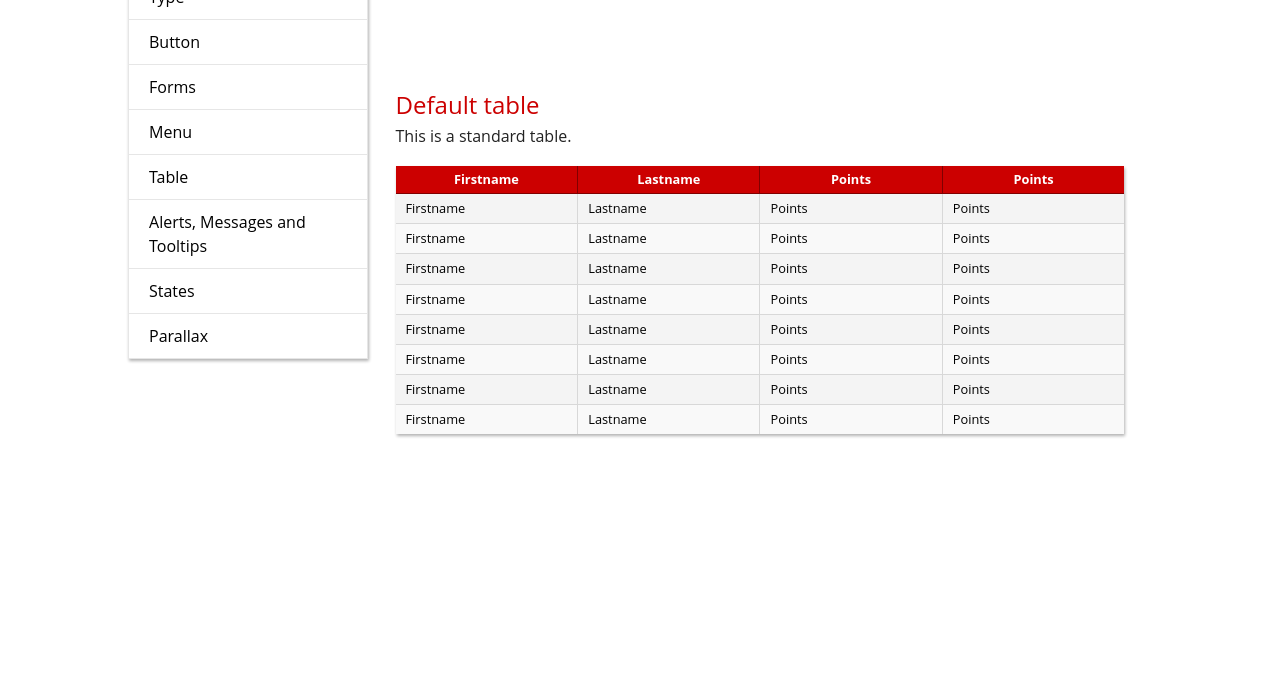
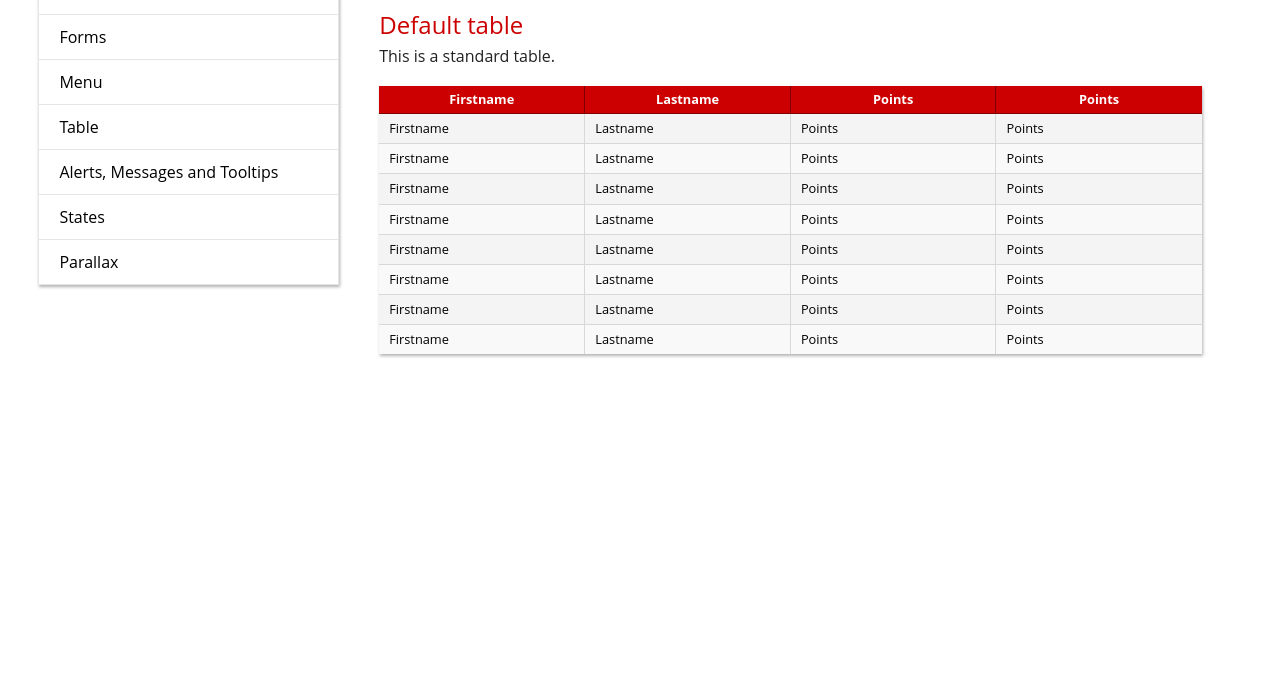
Before and after one commit to phneutral/viur-css, a plain HTML site: page interface/index.html in a window 1280 px wide. Shown: the part 121-800 px from the top of the page. Drawn offline with nearby package versions, Linux system fonts and the light colour scheme; a web font is replaced by a local one.

Commit message:
* Enhanced .flex and .sidebar * Added flex layout to buttons.html

```diff
--- a/interface/index.html
+++ b/interface/index.html
@@ -21,9 +21,13 @@
 
 <body>
 
-<div class="flex">
-<div class="sidebar">
-            <ul class="menu-list sidebar-menu-list">
+<div class="">
+
+
+<article class="wrap">
+    <div class="bind flex">
+        <div class="sidebar">
+            <ul class="menu-list">
                 <li class="menu-item"><a class="menu-link is-active" href="#">Start</a></li>
                 <li class="menu-item"><a class="menu-link" href="#">Type</a></li>
                 <li class="menu-item"><a class="menu-link" href="#">Button</a></li>
@@ -34,15 +38,9 @@
                 <li class="menu-item"><a class="menu-link" href="#">States</a></li>
                 <li class="menu-item"><a class="menu-link" href="#">Parallax</a></li>
             </ul>
-</div>
-
-<article class="wrap">
-    <div class="bind">
-
-        <div class="content">
+		</div>
+        <div class="section content">
             <h1>Table</h1>
-        </div>
-        <div class="content">
             <h3>Default table</h3>
             <p>This is a standard table.</p>
 
--- a/interface/less/appconf.less
+++ b/interface/less/appconf.less
@@ -26,10 +26,10 @@
 // @btnDangerBgColor: orange;
 
 // Width and Media Queries
-@pageWidth: 1200px; //max-width of the centered container
+@pageWidth: 1300px; //max-width of the centered container
 
-@breakSmall: 959px; // smart phones
-@breakMedium: 1220px; // tablets
+@breakSmall: 900px; // smart phones
+@breakMedium: 1100px; // tablets
 @breakLarge: 1400px; // screens
 @break2x: 192dpi; // high-density displays
 @breakPrint: print; // make it printable!
--- a/interface/less/menu.less
+++ b/interface/less/menu.less
@@ -4,15 +4,9 @@
     #MENU PARTS
 ------------------------------------------------------------------------------------------------------ */
 
-
-.sidebar-menu-list {
-    margin-top: 50px;
-}
-
 .menu-list {
     list-style: none;
-    width: 240px;
-    box-shadow: @defaultShadow;
+    .shd(); // default shadow class.
 }
 
 a.menu-link {
--- a/interface/less/wrap.less
+++ b/interface/less/wrap.less
@@ -25,30 +25,48 @@ Use it for different background colors oder images across the screen.
   }
 }
 
-/* Container to seperate chunks of content in the middle of the page. */
-.content {
-  width:100%;
-  padding:40px 4px; /* 40px padding-top helps with top navigation, 4px paddings prevent shadow overflow. */
+/* Use .flex on the outer container to separate sidebar and content. */
+.flex {
+  display: flex;
+  flex-direction: row;
+}
+
+.sidebar {
+  flex: 0 0 25%;
+  order: 1;
+  padding:40px 2em 40px .5em;
+  height: 100vh;
   &:after {
     content: '';
     display: block;
-    clear: both; /* Clearfix for the content container. */
+    clear: both; /* Clearfix for the sidebar container. */
     height: 0;
   }
 }
 
+.content {
+  flex: 1;
+  order: 2;
+}
 
-.flex {
-    margin: 0 auto;
-    display: flex;
-    justify-content:center;
-    width: 80%;
+/* Container to seperate chunks of content in the middle of the page. */
+.section {
+  max-width:100%;
+  padding:40px .5em; /* 40px padding-top helps with top navigation, .5em paddings prevent shadow overflow. */
+  &:after {
+    content: '';
+    display: block;
+    clear: both; /* Clearfix for sections. */
+    height: 0;
+  }
 }
 
 // => Wrapper and Binder Media Queries
 
 .media-mixin(@break) when (@break = @breakSmall) {
-
+  .flex {flex-direction: column;}
+  .sidebar {order: 2; padding: 0px .5em 40px .5em;}
+  .content {order: 1;}
 }
 
 .media-mixin(@break) when (@break = @breakMedium) {
```
Also changed, not shown: appengine/html/buttons.html (+23 -10 lines), appengine/static/css/style.css, appengine/static/css/style.min.css, interface/css/style.css.
